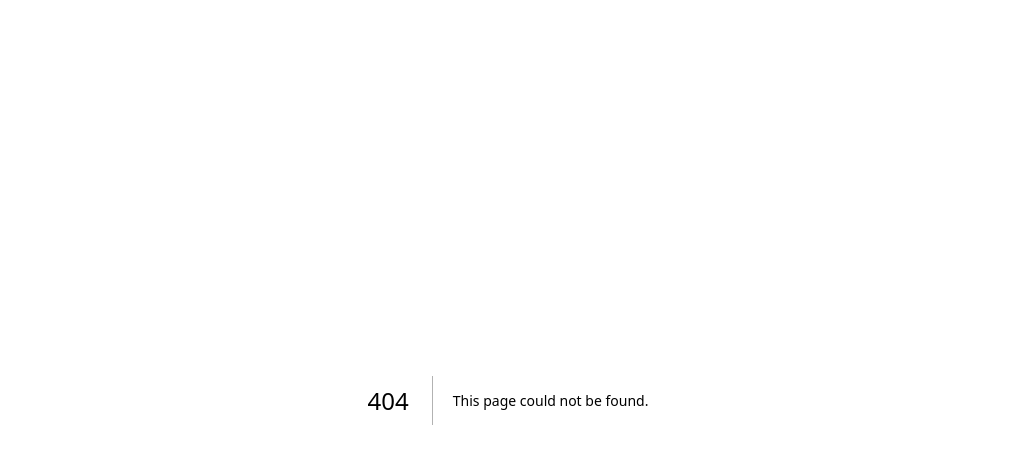
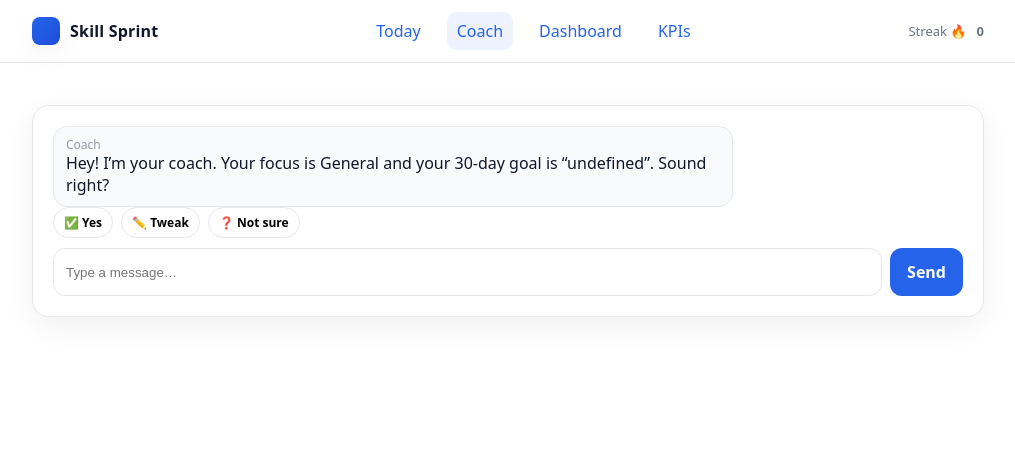
Before and after one commit to jammoody/skill-sprint, a Next.js app: page /coach in a window 1280 px wide. Before the commit this address had no page. Shown: the top 464 px of the page, without its empty margins (132-1147 px from the left). Built offline with nearby package versions, Linux system fonts and the light colour scheme; sample sign-in values are in the browser's storage.

Commit message:
Create coach.js

```diff
--- /dev/null
+++ b/pages/coach.js
@@ -0,0 +1,77 @@
+// pages/coach.js
+import { useEffect, useRef, useState } from 'react';
+import Nav from '../components/Nav';
+import { getProfile, getKPIs, getChat, setChat, getCoachMem, setCoachMem } from '../lib/store';
+
+export default function Coach(){
+  const [messages,setMessages] = useState([]);
+  const [quick,setQuick] = useState([]);
+  const [input,setInput] = useState('');
+  const scroller = useRef(null);
+
+  useEffect(()=>{
+    const profile = getProfile();
+    let chat = getChat();
+    if (!profile) { if (typeof window!=='undefined') window.location.assign('/onboarding'); return; }
+    if (chat.length === 0) {
+      chat = [{ from:'coach', text:`Hey! I’m your coach. Your focus is ${profile.focus?.[0]||'General'} and your 30-day goal is “${profile.goal30d}”. Sound right?`, ts: Date.now() }];
+      setChat(chat); setQuick(['✅ Yes','✏️ Tweak','❓ Not sure']);
+    }
+    setMessages(chat);
+    if (scroller.current) scroller.current.scrollTop = scroller.current.scrollHeight;
+  },[]);
+
+  useEffect(()=>{ if (scroller.current) scroller.current.scrollTop = scroller.current.scrollHeight; },[messages]);
+
+  async function send(text){
+    if (!text.trim()) return;
+    const me = { from:'me', text, ts: Date.now() };
+    const afterMe = [...messages, me];
+    setMessages(afterMe); setChat(afterMe); setQuick([]);
+
+    const payload = { profile: getProfile(), kpis: getKPIs(), last: afterMe.slice(-6), mem: getCoachMem(), user: text };
+    try{
+      const res = await fetch('/api/coach', { method:'POST', headers:{'Content-Type':'application/json'}, body: JSON.stringify(payload) });
+      const data = await res.json();
+      const coach = { from:'coach', text: data.reply || 'Got it.', ts: Date.now() };
+      const updated = [...afterMe, coach];
+      setMessages(updated); setChat(updated);
+      setQuick(Array.isArray(data.quick)? data.quick : []);
+      if (data.mem) setCoachMem(data.mem);
+      if (data.sprintSeed) localStorage.setItem('ss_sprint_seed', JSON.stringify(data.sprintSeed));
+      if (data.route === 'sprint') window.location.assign('/sprint');
+    }catch{
+      const coach = { from:'coach', text:'Want me to start a 10-minute sprint based on that?', ts: Date.now() };
+      const updated = [...afterMe, coach];
+      setMessages(updated); setChat(updated);
+      setQuick(['Start sprint','Different idea']);
+    }
+  }
+
+  function onQuick(q){
+    setQuick([]);
+    if (q==='Start sprint') {
+      localStorage.setItem('ss_sprint_seed', JSON.stringify({ title:'High-impact segmentation', topic:'Marketing' }));
+      window.location.assign('/sprint'); return;
+    }
+    send(q);
+  }
+
+  return (
+    <>
+      <Nav active="coach" />
+      <main className="container">
+        <div className="card" style={{marginTop:18}}>
+          <div ref={scroller} className="messages">
+            {messages.map((m,i)=><div key={i} className={`msg ${m.from}`}><div className="small" style={{opacity:.7}}>{m.from==='me'?'You':'Coach'}</div>{m.text}</div>)}
+          </div>
+          {!!quick.length && <div className="quick">{quick.map((q,i)=><button key={i} className="btn btn-chip" onClick={()=>onQuick(q)}>{q}</button>)}</div>}
+          <div className="inputbar">
+            <input className="input" placeholder="Type a message…" value={input} onChange={e=>setInput(e.target.value)} onKeyDown={e=>{ if(e.key==='Enter') send(input); }} />
+            <button className="btn btn-primary" onClick={()=>send(input)}>Send</button>
+          </div>
+        </div>
+      </main>
+    </>
+  );
+}
```
